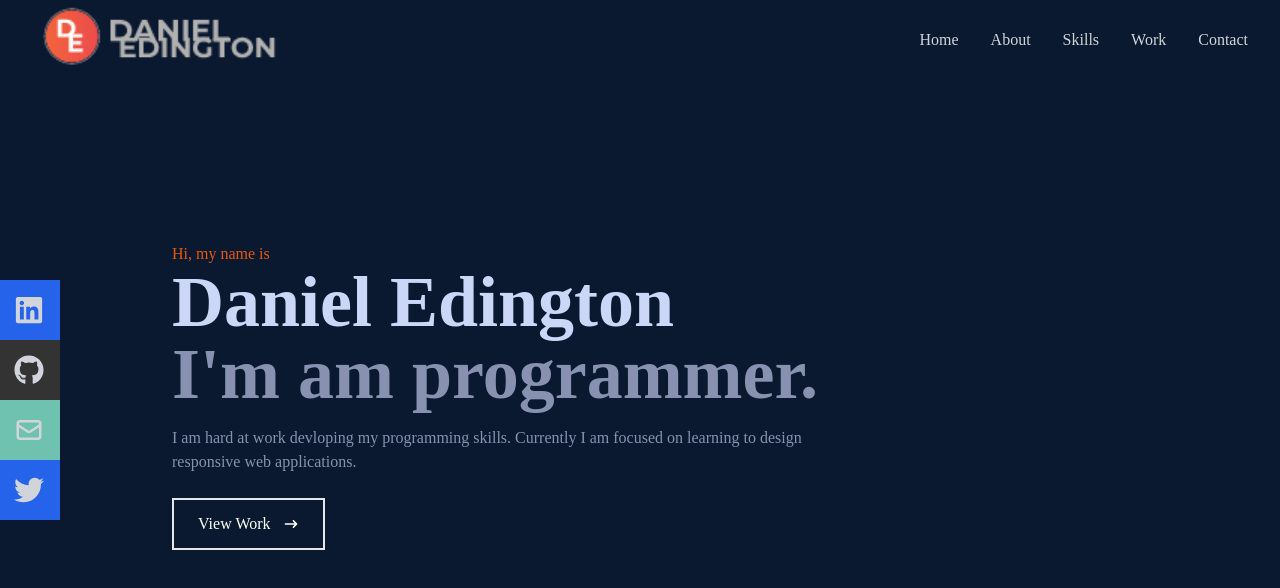
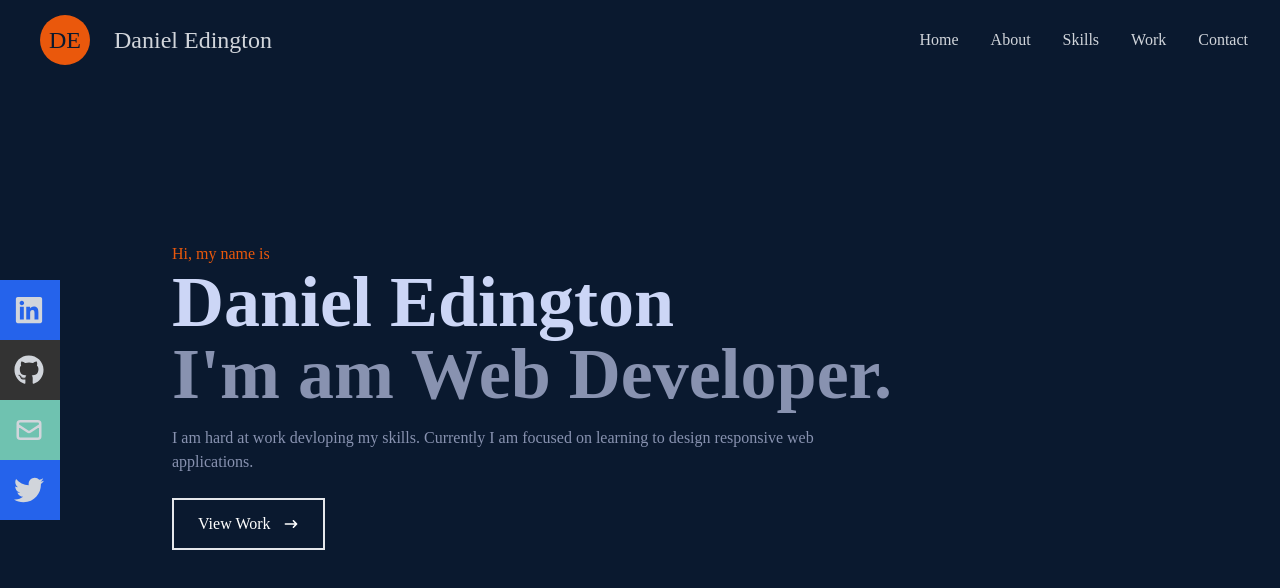
Before and after one commit to dgedington/react-profile-website, a React (Create React App) app: page / in a window 1280 px wide. Shown: the top 588 px of the page. Built offline with nearby package versions, Linux system fonts and the light colour scheme.

Commit message:
Made changes to navbar

```diff
--- a/src/components/Home.jsx
+++ b/src/components/Home.jsx
@@ -11,10 +11,10 @@ const Home = () => {
           Daniel Edington
         </h1>
         <h2 className='text-4xl sm:text-7xl font-bold text-[#8892b0]'>
-          I'm am programmer.
+          I'm am Web Developer.
         </h2>
         <p className='text-[#8892b0] py-4 max-w-[700px]'>
-          I am hard at work devloping my programming skills. Currently I am focused on
+          I am hard at work devloping my skills. Currently I am focused on
           learning to design responsive web applications.
         </p>
         <div>
--- a/src/components/Navbar.jsx
+++ b/src/components/Navbar.jsx
@@ -7,7 +7,6 @@ import {
   FaTwitter
 } from 'react-icons/fa';
 import { HiOutlineMail } from 'react-icons/hi';
-import Logo from '../assets/1c399281b83747a086dc1bfb02226143.png';
 import { Link } from 'react-scroll';
 
 const Navbar = () => {
@@ -16,8 +15,9 @@ const Navbar = () => {
 
   return (
     <div className='fixed w-full h-[80px] flex justify-between items-center px-4 bg-[#0a192f] text-gray-300'>
-      <div>
-        <img src={Logo} alt='Logo' style={{ width: '300px' }} />
+      <div className='flex'>
+        <div className='flex felex-col bg-orange-600 rounded-full h-[50px] w-[50px] mx-6 justify-center items-center'><p className='text-2xl text-[#0a192f]'>DE</p></div>
+        <div className='flex items-center text-2xl'><h1>Daniel Edington</h1></div>
       </div>
 
       {/* menu */}
```
Also changed, not shown: src/assets/1c399281b83747a086dc1bfb02226143.png (deleted), src/assets/realestate.jpg (deleted).
